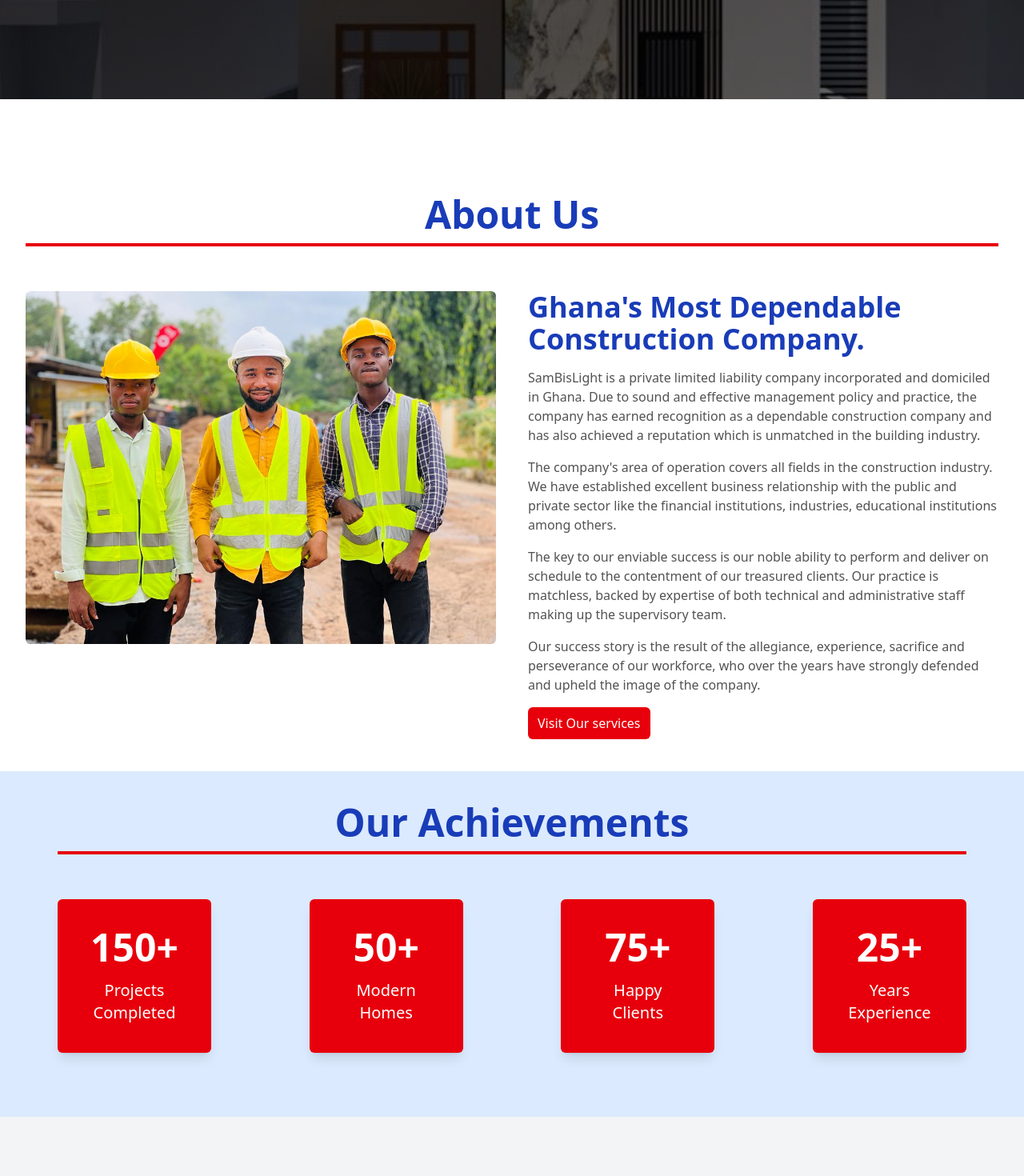
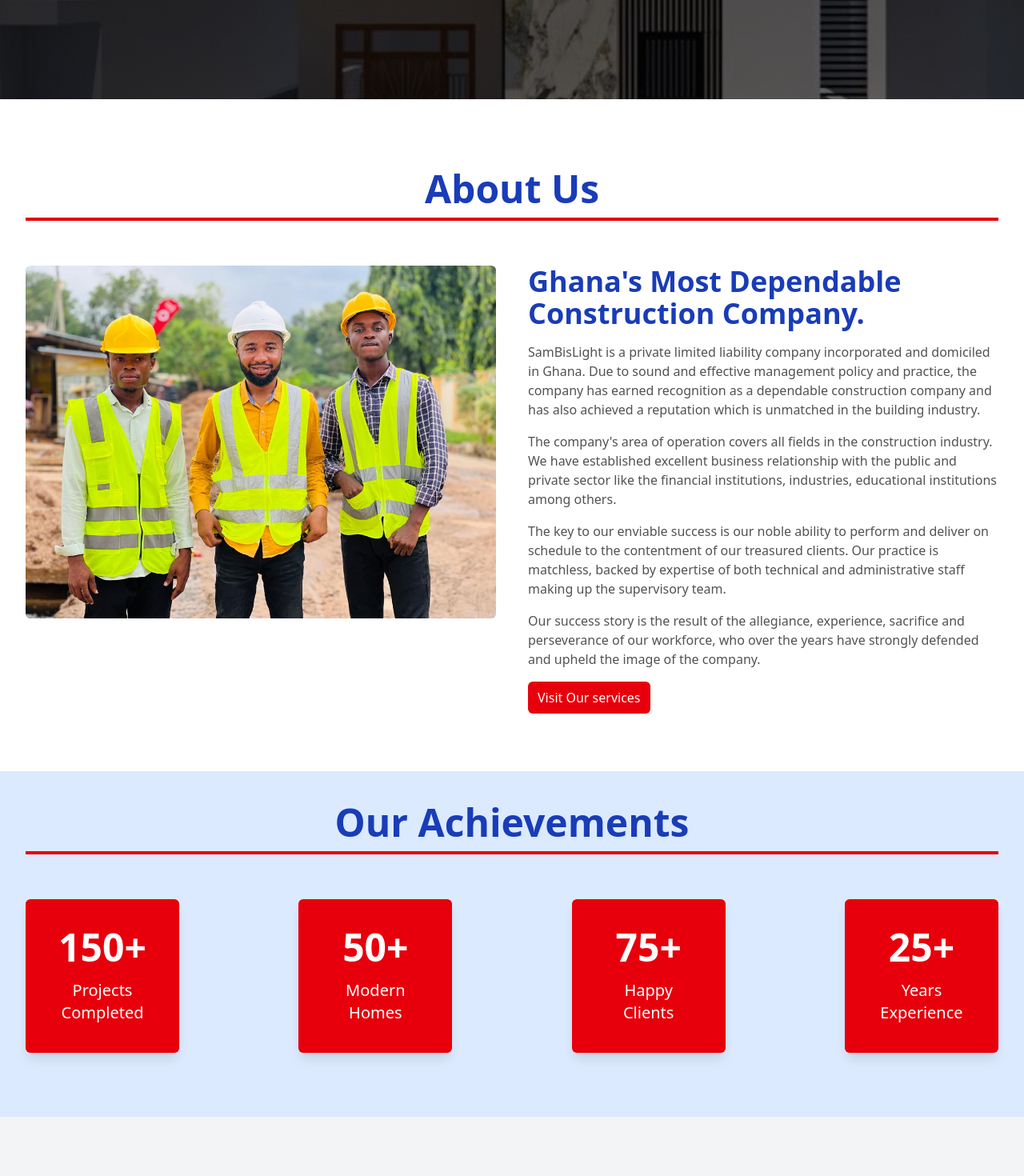
Before and after one commit to Obayaa/construction_website, a React (Vite) app: page / in a window 1280 px wide. Shown: the part 740-2210 px from the top of the page at 80% size. Built offline with nearby package versions, Linux system fonts and the light colour scheme.

Commit message:
style: update section styles in App component for improved layout and consistency

```diff
--- a/src/App.jsx
+++ b/src/App.jsx
@@ -12,31 +12,31 @@
 
       <Navbar />
       <div className="">
-        <section id="home" className="">
+        <section id="home" className="scroll-mt-56 md:scroll-mt-0">
           <Home />
         </section>
 
-        <section id="about" className="min-h-screen pt-20 bg-white">
+        <section id="about" className="min-h-screen pt-12 pb-8 bg-white scroll-mt-64 md:scroll-mt-0">
           <About />
         </section>
 
-        <section id="achievements" className="min-h-[27rem] p-10 lg:p-10 bg-blue-100">
+        <section id="achievements" className="min-h-[27rem] py-10 bg-blue-100">
           <Achievements />
         </section>
 
-        <section id="services" className="min-h-screen pt-20 p-10 bg-gray-100 text-4xl flex">
+        <section id="services" className="min-h-screen pt-20 p-10 bg-gray-100 text-4xl flex scroll-mt-56 md:scroll-mt-0">
           <div>Services Section</div>
         </section>
 
-        <section id="projects" className="min-h-screen pt-20 p-10 bg-white text-4xl flex">
+        <section id="projects" className="min-h-screen pt-20 p-10 bg-white text-4xl flex scroll-mt-56 md:scroll-mt-0">
           <div>Hello everyone, welcome to projects done</div>
         </section>
 
-        <section id="team" className="min-h-[70vh] lg:p-10 pt-20 bg-blue-50">
+        <section id="team" className="min-h-[70vh] py-20 bg-blue-50 scroll-mt-56 md:scroll-mt-0">
           <Team />
 
         </section>
-        <section id="contact" className="min-h-screen pt-20 p-10 bg-white">
+        <section id="contact" className="min-h-screen pt-20 bg-gray-50">
           <Contact />
         </section>
 
```
